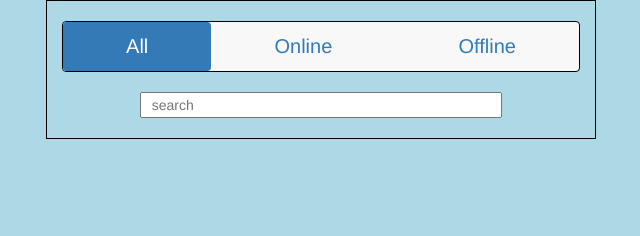
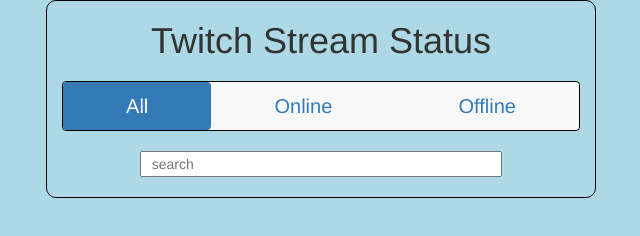
Before and after one commit to gbolli/twitchTV_json_api, a plain HTML site: page index.html in a window 1280 px wide. Shown: the whole page, without its empty margins (319-959 px from the left). Drawn offline with nearby package versions, Linux system fonts and the light colour scheme.

Commit message:
Added heading and rounded border

```diff
--- a/css/style.css
+++ b/css/style.css
@@ -6,10 +6,15 @@ body {
   background-color: lightblue;
 }
 
+h1 {
+  text-align: center;
+}
+
 .main {
   margin: 0 auto;
   max-width: 550px;
   border: solid 1px black;
+  border-radius: 10px;
 }
 
 .navbar {
--- a/index.html
+++ b/index.html
@@ -15,6 +15,7 @@
 <body>
   <body>
   <div class="container main">
+     <h1>Twitch Stream Status</h1>
      <nav id="menu" class="navbar navbar-default" role="navigation">
        <ul class="nav nav-pills nav-justified">
          <li id="all" class="active"><a href="#">All</a></li>
```
